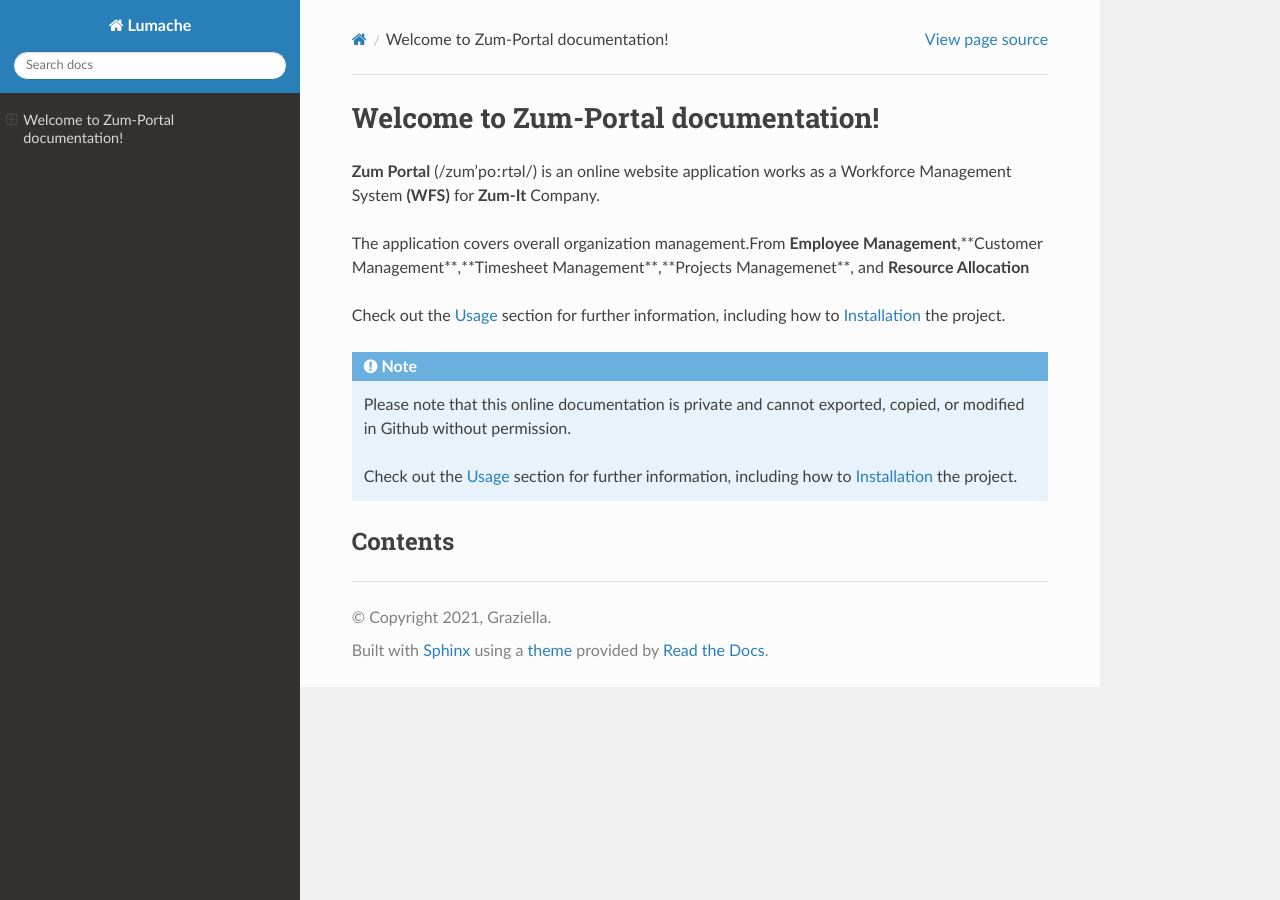
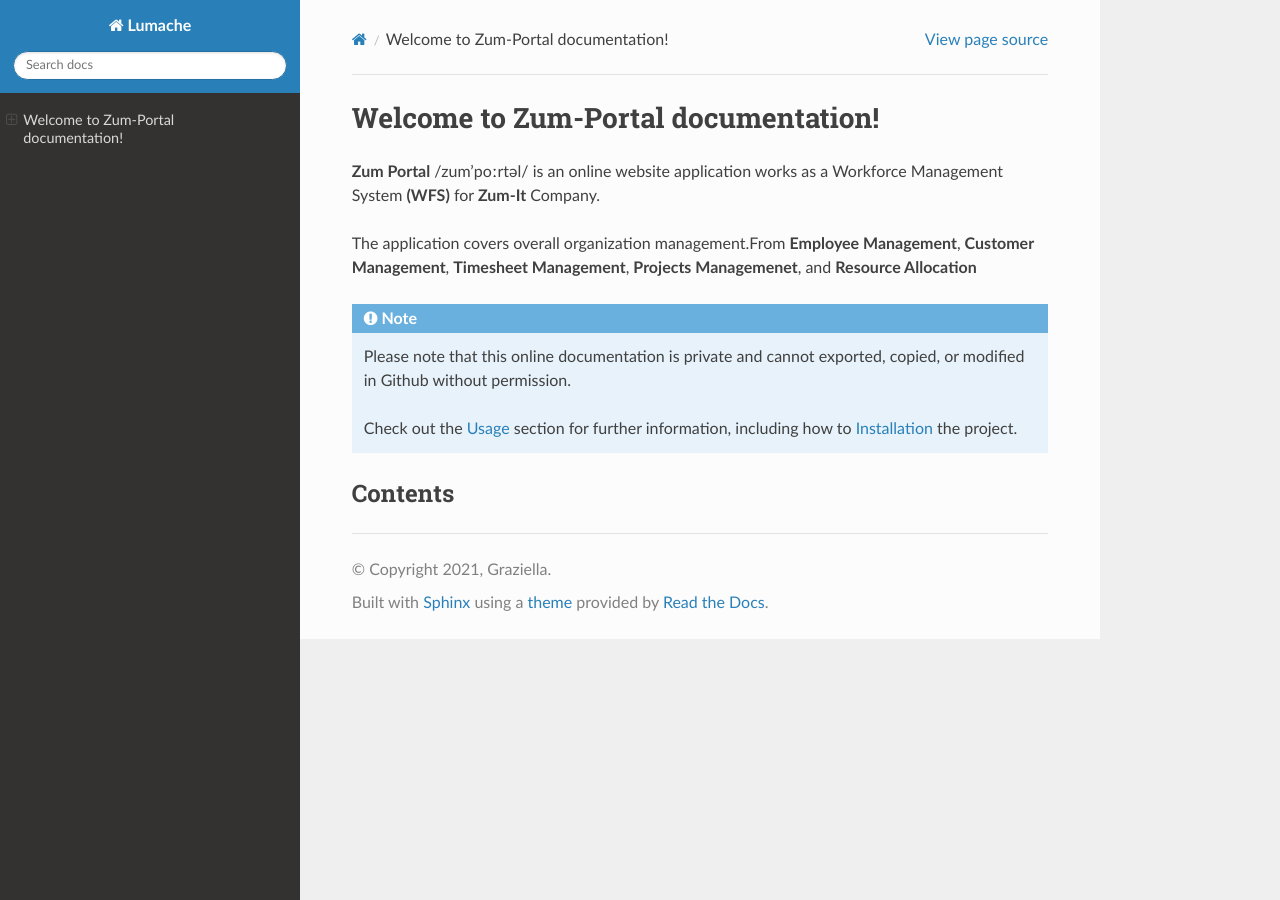
Before and after one commit to ghadiben0/Project-Zum-Portal, a Sphinx documentation site: the page built from docs/source/index.rst, in a window 1280 px wide. Built offline with Sphinx 7.4.7 and the Read the Docs theme 3.1.0, drawn with Linux system fonts in a browser that asks for light colours; pages that are not in the unit, such as notebooks, are missing from menus.

Commit message:
Update index.rst

```diff
--- a/docs/source/index.rst
+++ b/docs/source/index.rst
@@ -1,13 +1,9 @@
 Welcome to Zum-Portal documentation!
 ===================================
 
-**Zum Portal** (/zum'poːrtəl/) is an online website application works as a Workforce Management System **(WFS)** for  **Zum-It** Company.
+**Zum Portal** /zum'poːrtəl/ is an online website application works as a Workforce Management System **(WFS)** for  **Zum-It** Company.
 
-The application covers overall organization management.From **Employee Management**,**Customer Management**,**Timesheet Management**,**Projects Managemenet**, and **Resource Allocation**
-
-
-Check out the :doc:`usage` section for further information, including
-how to :ref:`installation` the project.
+The application covers overall organization management.From **Employee Management**, **Customer Management**, **Timesheet Management**, **Projects Managemenet**, and **Resource Allocation**
 
 .. note::
 
```
